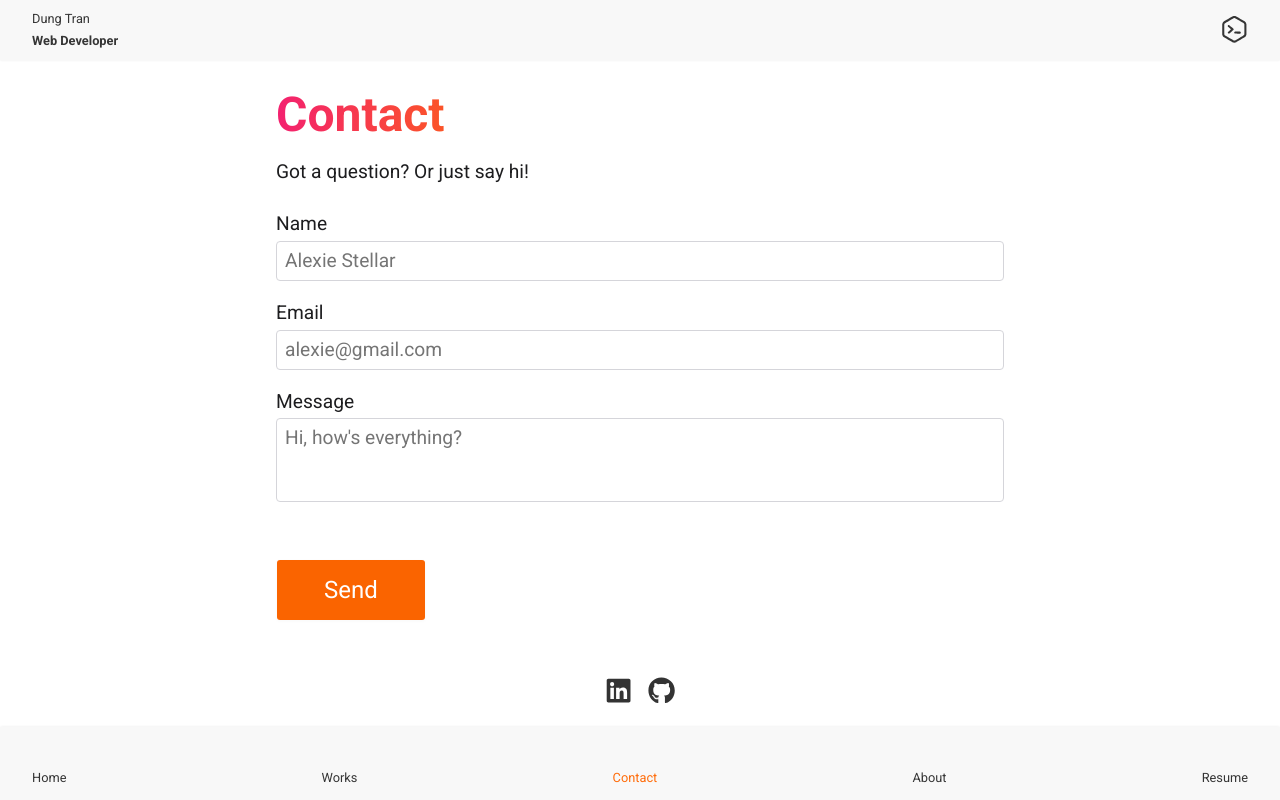
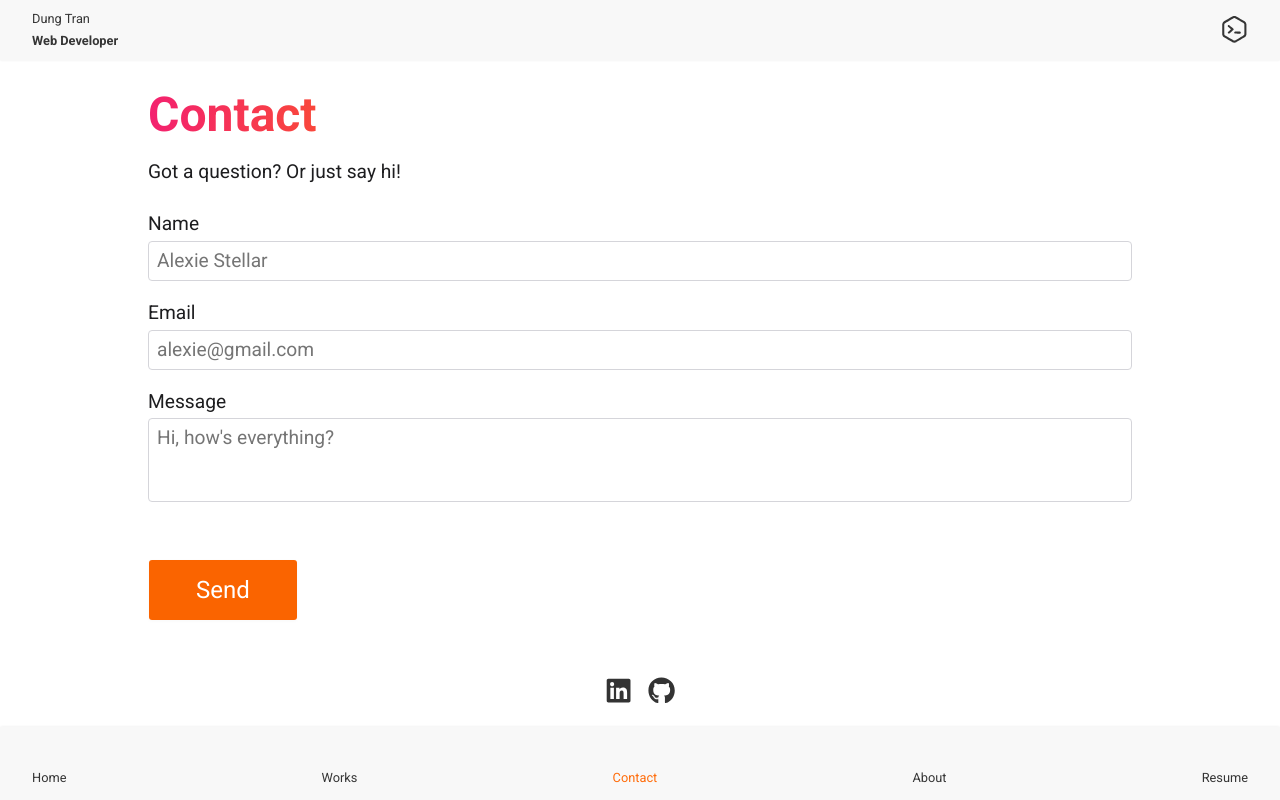
Before and after one commit to Benkaz3/portfolio-v3, a React (Vite) app: page /contact in a window 1280 px wide. Shown: the top 800 px of the page. Built offline with nearby package versions, Linux system fonts and the light colour scheme; some icons are missing.

Commit message:
Fix minor responsive issues

```diff
--- a/src/pages/Contact.jsx
+++ b/src/pages/Contact.jsx
@@ -8,7 +8,7 @@ import Container from "../components/Container";
 
 export default function Contact() {
   return (
-    <ContactContainer>
+    <Container>
       <Heading level={1}>Contact</Heading>
       <Paragraph>Got a question? Or just say hi!</Paragraph>
       <ContactForm />
@@ -20,13 +20,10 @@ export default function Contact() {
             <FaGithub />
           </LinkIcon>
       </SocialIconContainer>
-    </ContactContainer>
+    </Container>
   );
 }
 
-const ContactContainer = styled(Container)`
-  max-width: 768px;
-`
 
 const SocialIconContainer = styled.div`
   color: ${theme.colors.primaryText};
--- a/src/styles/Container.styled.jsx
+++ b/src/styles/Container.styled.jsx
@@ -1,7 +1,7 @@
 import styled from 'styled-components'
 
 export const StyledContainer = styled.div`
-    max-width: 1440px;
+    max-width: 1024px;
     display: flex;
     flex-direction: column;
     margin: 50px auto;
```
Also changed, not shown: src/pages/About.jsx (line endings or trailing spaces).
